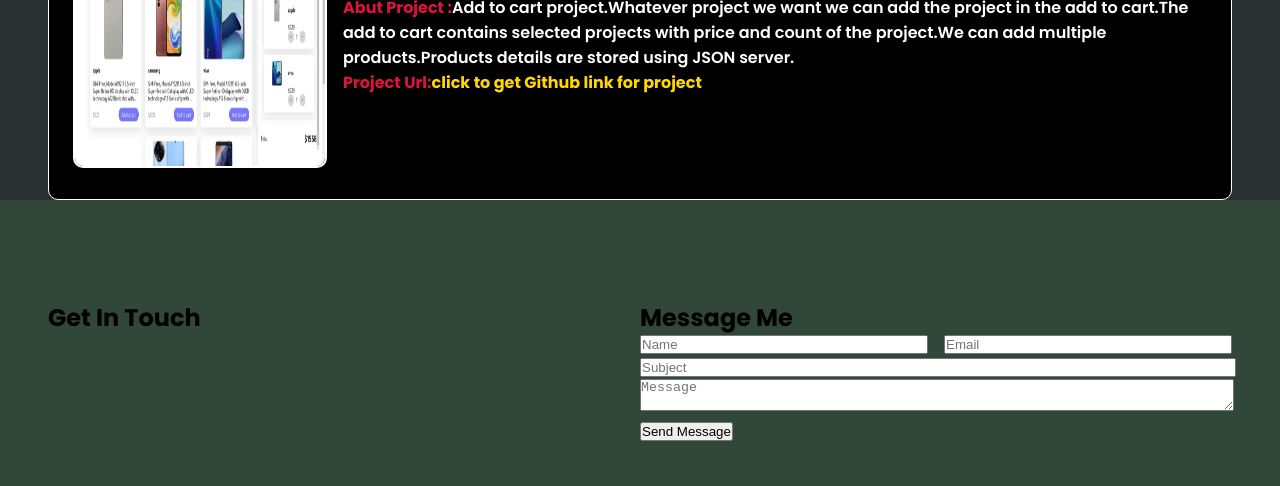
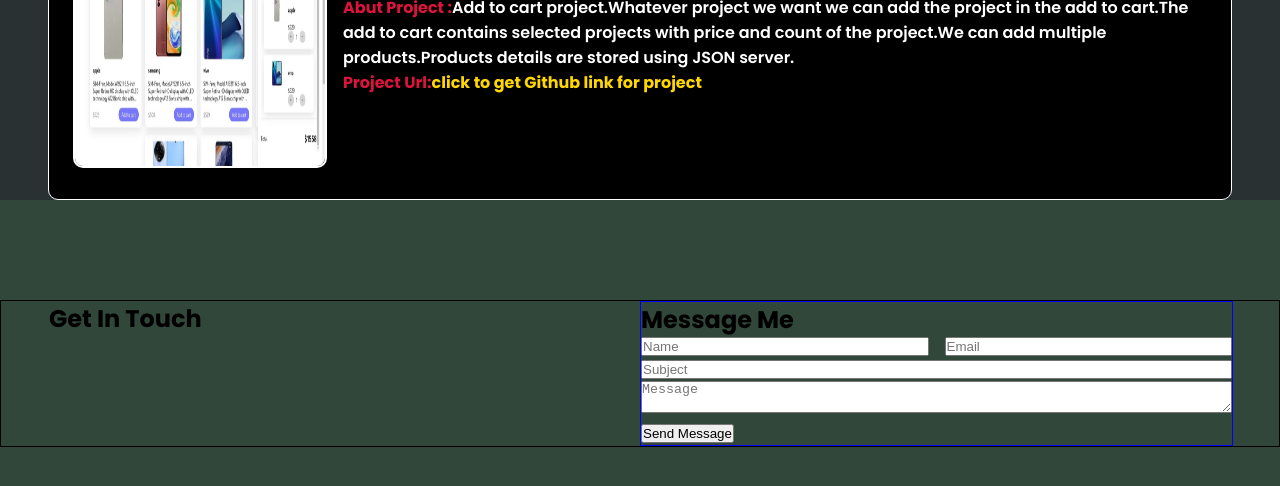
Before and after one commit to TamilselvanChandrakumar/my-portfolio, a React (Vite) app in the folder portfolio-app/: page / in a window 1280 px wide. Shown: the part 3756-4242 px from the top of the page. Built offline with nearby package versions, Linux system fonts and the light colour scheme.

Commit message:
first commit

```diff
--- a/portfolio-app/src/component/contact/Contact.css
+++ b/portfolio-app/src/component/contact/Contact.css
@@ -8,17 +8,22 @@
   padding: 0 3rem 0;
   display: grid;
   grid-template-columns: repeat(2, 1fr);
+  border: 1px solid black;
 }
 .contact-rightcol {
   width: 100%;
+  border: 1px solid blue;
 }
-.contact-rightcol input {
+
+.form-container input {
   width: 100%;
+  box-sizing: border-box;
 }
 .name-input {
   display: flex;
   gap: 1rem;
 }
-.contact-rightcol textarea {
+.form-container textarea {
   width: 100%;
+  box-sizing: border-box;
 }
--- a/portfolio-app/src/component/contact/Contact.jsx
+++ b/portfolio-app/src/component/contact/Contact.jsx
@@ -11,7 +11,7 @@ const Contact = () => {
           </div>
           <div className="contact-rightcol">
             <h1>Message Me</h1>
-            <form>
+            <form className="form-container">
               <div className="name-input">
                 <input type="text" placeholder="Name"></input>
                 <input type="email" placeholder="Email"></input>
@@ -19,7 +19,7 @@ const Contact = () => {
               <div>
                 <input type="text" placeholder="Subject"></input>
               </div>
-              <div>
+              <div className="">
                 <textarea placeholder="Message"></textarea>
               </div>
               <div>
```
